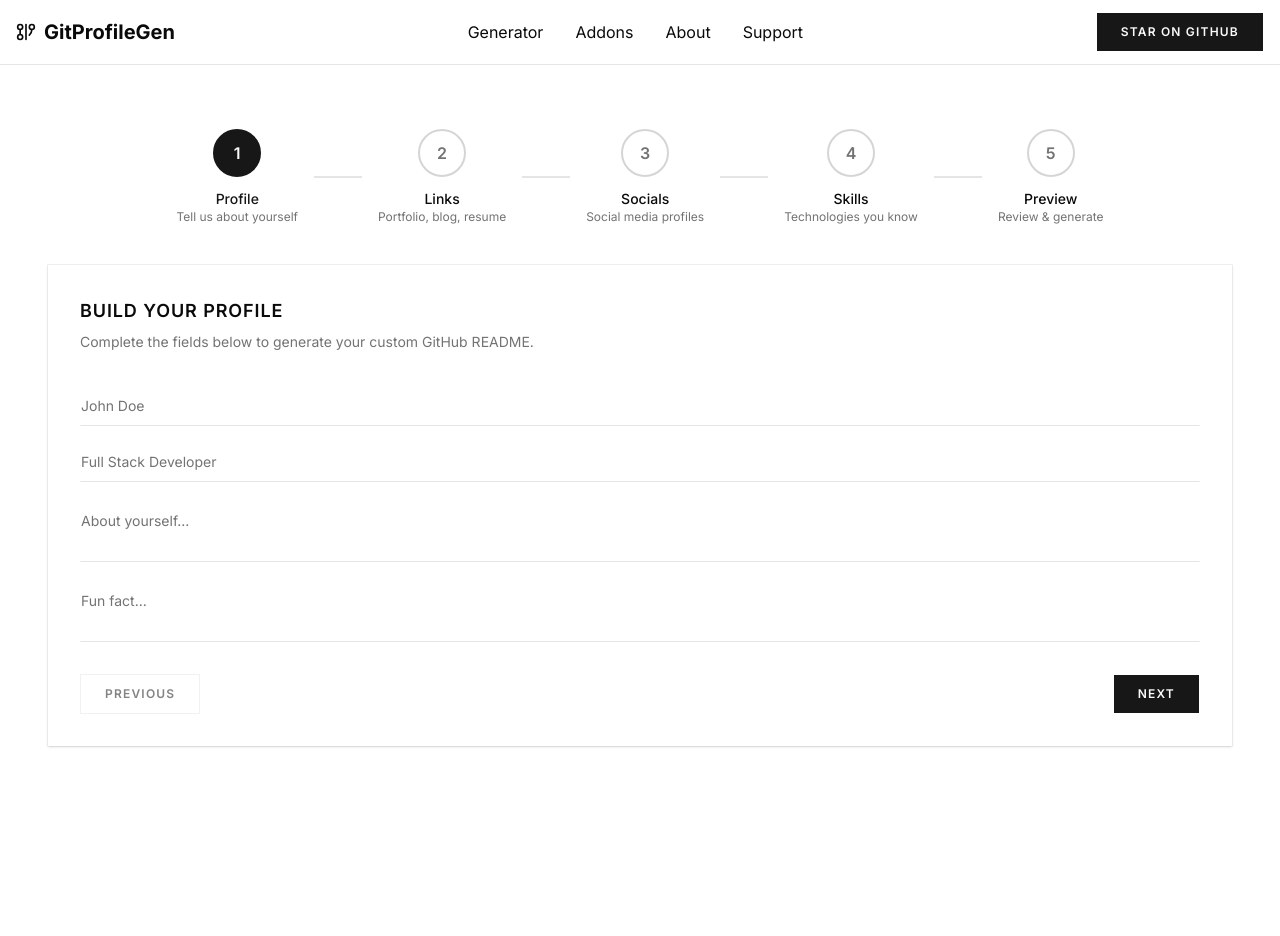
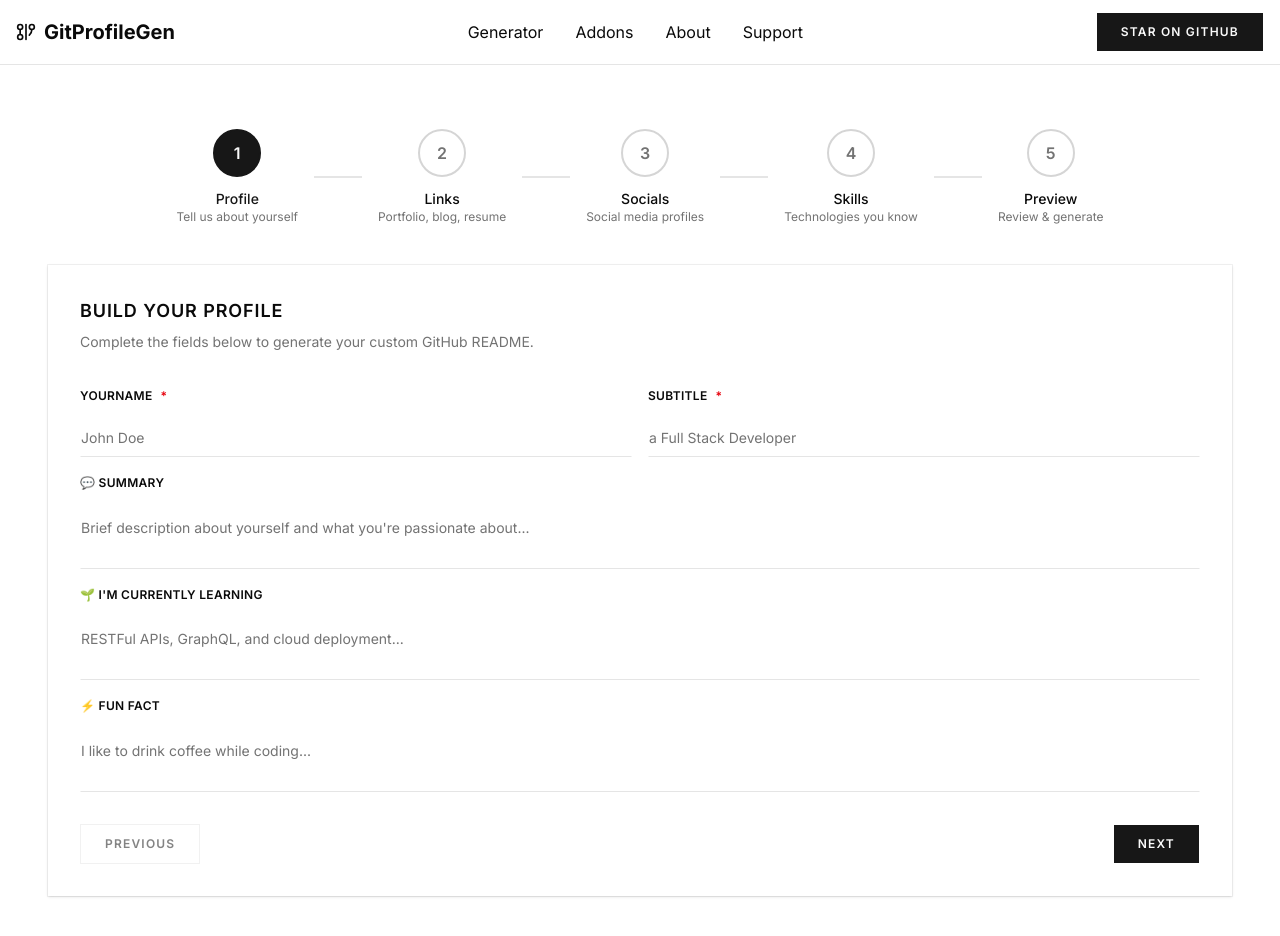
Before and after one commit to Rauliqbal/git-persona, a Next.js app: page / in a window 1280 px wide. Shown: the top 936 px of the page. Before the commit the page ends 810 px from the top, so only its background shows below. Built offline with nearby package versions, Linux system fonts and the light colour scheme.

Commit message:
refactor: form imput

```diff
--- a/components/form/profile-form.tsx
+++ b/components/form/profile-form.tsx
@@ -19,8 +19,10 @@ import { Button } from "@/components/ui/button";
 import { Badge } from "@/components/ui/badge";
 import StepIndicator from "./step-indicator";
 import PreviewPanel from "../preview/preview-panel";
+import { Field, FieldGroup, FieldLabel } from "../ui/field";
 
 export default function ProfileForm() {
+  const [errors, setErrors] = useState<Record<string, string>>({});
   const {
     step,
     nextStep,
@@ -28,6 +30,7 @@ export default function ProfileForm() {
 
     fullName,
     subtitle,
+    currLearning,
     summary,
     funFact,
 
@@ -44,6 +47,7 @@ export default function ProfileForm() {
 
     setFullName,
     setSubtitle,
+    setCurrLearning,
     setSummary,
     setFunFact,
 
@@ -77,6 +81,30 @@ export default function ProfileForm() {
     setSkillInput("");
   };
 
+  const validateStep = () => {
+    const newErrors: Record<string, string> = {};
+
+    if (step === 1) {
+      if (!fullName.trim()) {
+        newErrors.fullName = "Full name is required";
+      }
+
+      if (!subtitle.trim()) {
+        newErrors.subtitle = "Subtitle is required";
+      }
+    }
+
+    setErrors(newErrors);
+
+    return Object.keys(newErrors).length === 0;
+  };
+
+  const handleNext = () => {
+    if (!validateStep()) return;
+
+    nextStep();
+  };
+
   return (
     <div className="p-8">
       <StepIndicator currentStep={step} steps={steps} />
@@ -98,37 +126,94 @@ export default function ProfileForm() {
           {step === 1 && (
             <div className="space-y-4">
 
+              <FieldGroup className="grid md:grid-cols-2 gap-4">
+                <Field data-invalid={!!errors.fullName}>
+                  <FieldLabel htmlFor="yourname">Yourname <span className="text-destructive">*</span></FieldLabel>
                   <Input
+                    id="yourname"
+                    type="text"
                     placeholder="John Doe"
+                    required
                     value={fullName}
-                onChange={(e) =>
-                  setFullName(e.target.value)
+                    onChange={(e) => {
+                      setFullName(e.target.value);
+
+                      if (errors.fullName) {
+                        setErrors((prev) => ({
+                          ...prev,
+                          fullName: "",
+                        }));
                       }
+                    }}
                   />
 
+                  {errors.fullName && (
+                    <p className="mt-1 text-sm text-destructive">
+                      {errors.fullName}
+                    </p>
+                  )}
+                </Field>
+
+                <Field data-invalid={!!errors.subtitle}>
+                  <FieldLabel htmlFor="subtitle">Subtitle <span className="text-destructive">*</span></FieldLabel>
                   <Input
-                placeholder="Full Stack Developer"
+                    id="subtitle"
+                    type="text"
+                    placeholder="a Full Stack Developer"
+                    required
                     value={subtitle}
-                onChange={(e) =>
+                    onChange={(e) => {
                       setSubtitle(e.target.value)
+
+                      if (errors.subtitle) {
+                        setErrors((prev) => ({
+                          ...prev,
+                          subtitle: "",
+                        }));
                       }
+                    }}
                   />
+                  {errors.subtitle && (
+                    <p className="mt-1 text-sm text-destructive">
+                      {errors.subtitle}
+                    </p>
+                  )}
+                </Field>
+              </FieldGroup>
 
+              <Field >
+                <FieldLabel htmlFor="summary">💬 summary </FieldLabel>
                 <Textarea
-                placeholder="About yourself..."
+                  placeholder="Brief description about yourself and what you're passionate about..."
                   value={summary}
                   onChange={(e) =>
                     setSummary(e.target.value)
                   }
                 />
+              </Field>
 
+              <Field >
+                <FieldLabel htmlFor="currLearning">🌱 I&apos;m currently learning</FieldLabel>
                 <Textarea
-                placeholder="Fun fact..."
+                  placeholder="RESTFul APIs, GraphQL, and cloud deployment..."
+                  value={currLearning}
+                  onChange={(e) =>
+                    setCurrLearning(e.target.value)
+                  }
+                />
+              </Field>
+
+              <Field >
+                <FieldLabel htmlFor="funFact">⚡ Fun fact </FieldLabel>
+                <Textarea
+                  placeholder="I like to drink coffee while coding..."
                   value={funFact}
                   onChange={(e) =>
                     setFunFact(e.target.value)
                   }
                 />
+              </Field>
+
 
             </div>
           )}
@@ -246,7 +331,7 @@ export default function ProfileForm() {
           {/* STEP 5 */}
           {step === 5 && (
             <div className="space-y-4">
-             <PreviewPanel/>
+              <PreviewPanel />
             </div>
           )}
 
@@ -262,7 +347,7 @@ export default function ProfileForm() {
             </Button>
 
             {step < 5 ? (
-              <Button onClick={nextStep}>
+              <Button onClick={handleNext}>
                 Next
               </Button>
             ) : (
--- a/lib/generate-markdown.ts
+++ b/lib/generate-markdown.ts
@@ -3,6 +3,7 @@ export function generateMarkdown(profile: {
   subtitle: string;
   summary: string;
   funFact: string;
+  currLearning: string;
 
   portfolioUrl: string;
   blogUrl: string;
@@ -18,9 +19,7 @@ export function generateMarkdown(profile: {
   const sections: string[] = [];
 
   // Header
-  sections.push(
-    `# Hi 👋, I'm ${profile.fullName || "Developer"}`
-  );
+  sections.push(`# Hi 👋, I'm ${profile.fullName || "Developer"}`);
 
   if (profile.subtitle) {
     sections.push(profile.subtitle);
@@ -32,6 +31,15 @@ export function generateMarkdown(profile: {
 ## 🚀 About Me
 
 ${profile.summary}
+`);
+  }
+
+  // Currently Learning
+  if(profile.currLearning) {
+    sections.push(`
+## 📚 Currently Learning
+
+${profile.currLearning}
 `);
   }
 
@@ -71,27 +79,19 @@ ${links.join("\n")}
   const socials: string[] = [];
 
   if (profile.github) {
-    socials.push(
-      `- GitHub: https://github.com/${profile.github}`
-    );
+    socials.push(`- GitHub: https://github.com/${profile.github}`);
   }
 
   if (profile.linkedin) {
-    socials.push(
-      `- LinkedIn: https://linkedin.com/in/${profile.linkedin}`
-    );
+    socials.push(`- LinkedIn: https://linkedin.com/in/${profile.linkedin}`);
   }
 
   if (profile.twitter) {
-    socials.push(
-      `- Twitter: https://twitter.com/${profile.twitter}`
-    );
+    socials.push(`- Twitter: https://twitter.com/${profile.twitter}`);
   }
 
   if (profile.instagram) {
-    socials.push(
-      `- Instagram: https://instagram.com/${profile.instagram}`
-    );
+    socials.push(`- Instagram: https://instagram.com/${profile.instagram}`);
   }
 
   if (socials.length > 0) {
@@ -107,9 +107,7 @@ ${socials.join("\n")}
     sections.push(`
 ## 🛠 Skills
 
-${profile.skills
-  .map((skill) => `- ${skill}`)
-  .join("\n")}
+${profile.skills.map((skill) => `- ${skill}`).join("\n")}
 `);
   }
 
--- a/store/profile.ts
+++ b/store/profile.ts
@@ -9,6 +9,7 @@ interface ProfileStore {
 
   fullName: string;
   subtitle: string;
+  currLearning: string;
   summary: string;
   funFact: string;
 
@@ -25,6 +26,7 @@ interface ProfileStore {
 
   setFullName: (v: string) => void;
   setSubtitle: (v: string) => void;
+  setCurrLearning : (v: string) => void;
   setSummary: (v: string) => void;
   setFunFact: (v: string) => void;
 
@@ -58,6 +60,7 @@ export const useProfileStore = create<ProfileStore>((set) => ({
 
   fullName: "",
   subtitle: "",
+  currLearning: "",
   summary: "",
   funFact: "",
 
@@ -74,6 +77,7 @@ export const useProfileStore = create<ProfileStore>((set) => ({
 
   setFullName: (v) => set({ fullName: v }),
   setSubtitle: (v) => set({ subtitle: v }),
+  setCurrLearning: (v) => set({ currLearning: v }),
   setSummary: (v) => set({ summary: v }),
   setFunFact: (v) => set({ funFact: v }),
 
```
Lines whose indentation alone changed are shown as unchanged.
